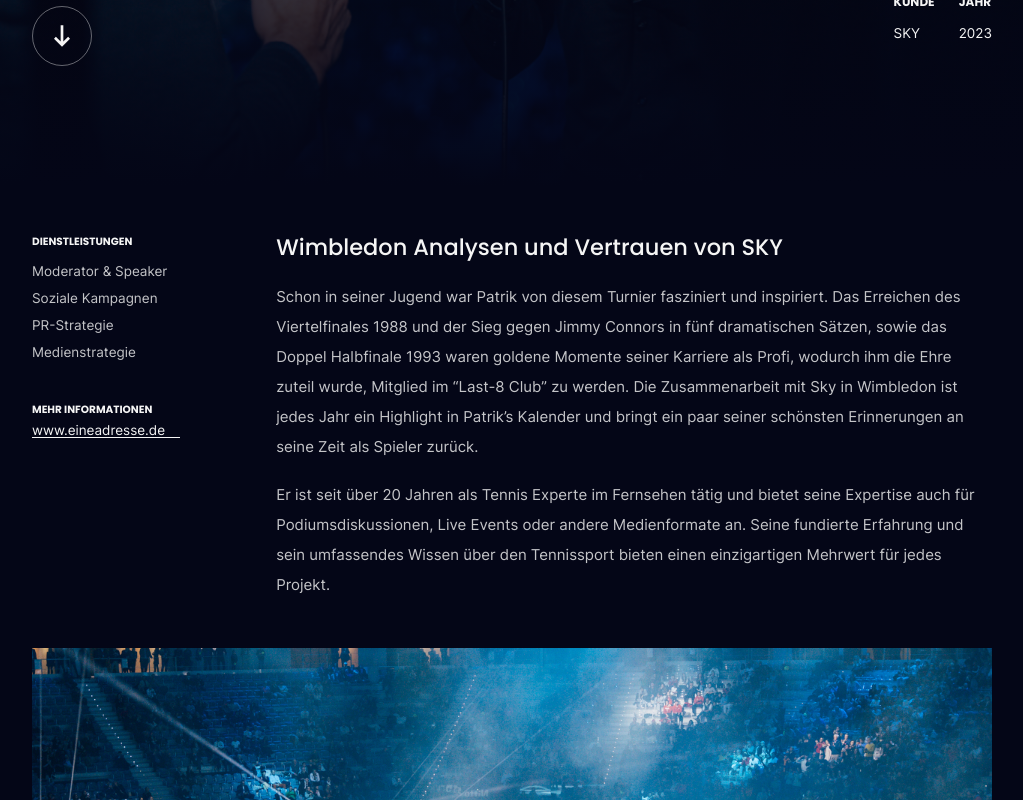
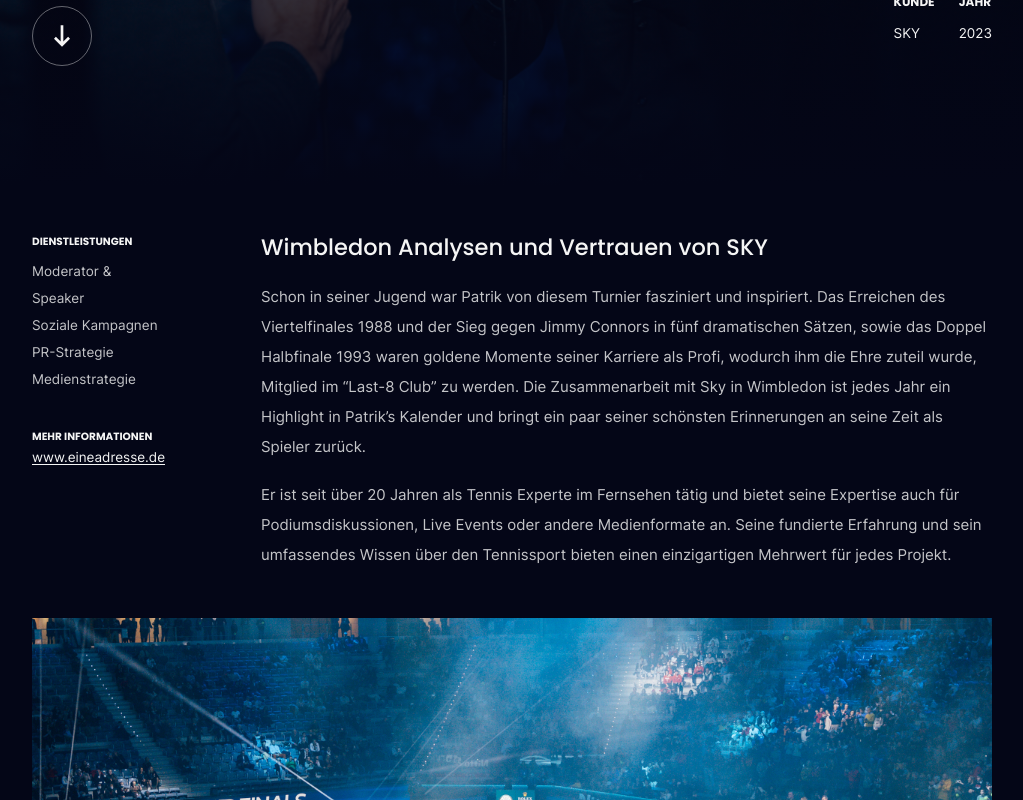
Before and after one commit to nxtyou/patrik-k-hnen, a Next.js app: page /sky-tennis in a window 1280 px wide. Shown: the part 614-1414 px from the top of the page, without its empty margins (128-1151 px from the left). Built offline with nearby package versions, Linux system fonts and the light colour scheme.

Commit message:
Removed space from link

```diff
--- a/components/Templates/SkyTennis/Analysis.jsx
+++ b/components/Templates/SkyTennis/Analysis.jsx
@@ -2,9 +2,9 @@ import Link from 'next/link';
 
 const Analysis = () => {
   return (
-    <section id='more' className="py-16 px-6 sm:px-8 md:px-20 xl:px-32">
-      <div className="mx-auto flex flex-col-reverse lg:flex-row max-w-7xl ">
-        <div className='mt-10 lg:mt-0'>
+    <section id="more" className="py-16 px-6 sm:px-8 md:px-20 xl:px-32">
+      <div className="mx-auto flex max-w-7xl flex-col-reverse lg:flex-row ">
+        <div className="mt-10 lg:mt-0">
           <h2 className="text-sm font-semibold">DIENSTLEISTUNGEN</h2>
           <ul className="mt-3 text-lg leading-9 text-white/80">
             <li>Moderator & Speaker</li>
@@ -13,13 +13,17 @@ const Analysis = () => {
             <li>Medienstrategie</li>
           </ul>
           <h2 className="mt-12 text-sm font-semibold">MEHR INFORMATIONEN</h2>
-          <Link className="mt-3 text-lg leading-9 link-underline relative" href="http://www.eineadresse.de/">
-            www.eineadresse.de&nbsp;&nbsp;&nbsp;&nbsp;
+          <Link
+            className="link-underline relative mt-3 text-lg leading-9"
+            href="http://www.eineadresse.de/">
+            www.eineadresse.de
           </Link>
         </div>
         <div className=" lg:pl-32">
-          <h2 className="text-2xl md:text-3xl font-medium">Wimbledon Analysen und Vertrauen von SKY</h2>
-          <div className="mt-6 md:mt-7 md:text-lg lg:text-xl text-white/80">
+          <h2 className="text-2xl font-medium md:text-3xl">
+            Wimbledon Analysen und Vertrauen von SKY
+          </h2>
+          <div className="mt-6 text-white/80 md:mt-7 md:text-lg lg:text-xl">
             <p className="lg:!leading-loose">
               Schon in seiner Jugend war Patrik von diesem Turnier fasziniert und inspiriert. Das
               Erreichen des Viertelfinales 1988 und der Sieg gegen Jimmy Connors in fünf
```
